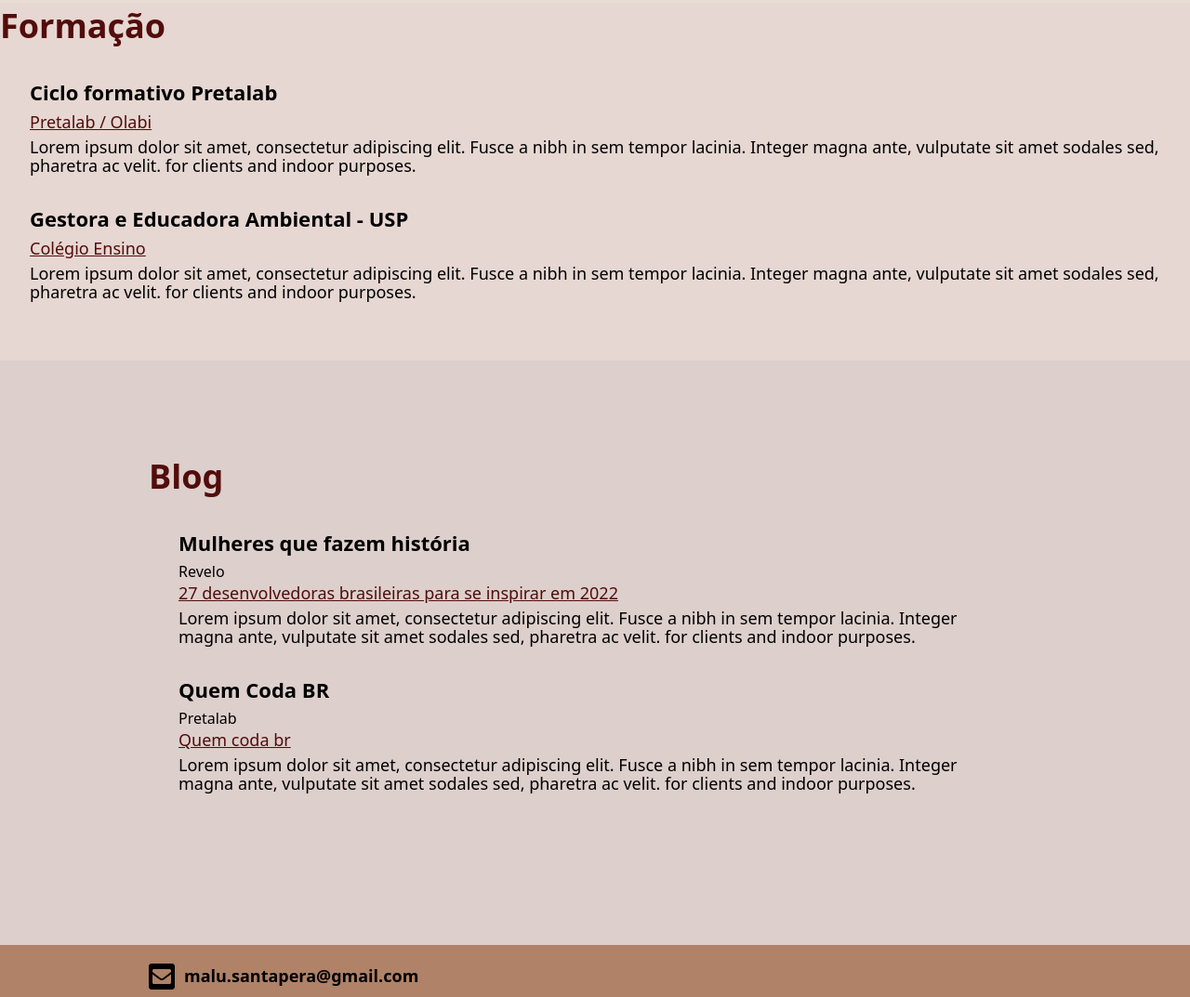
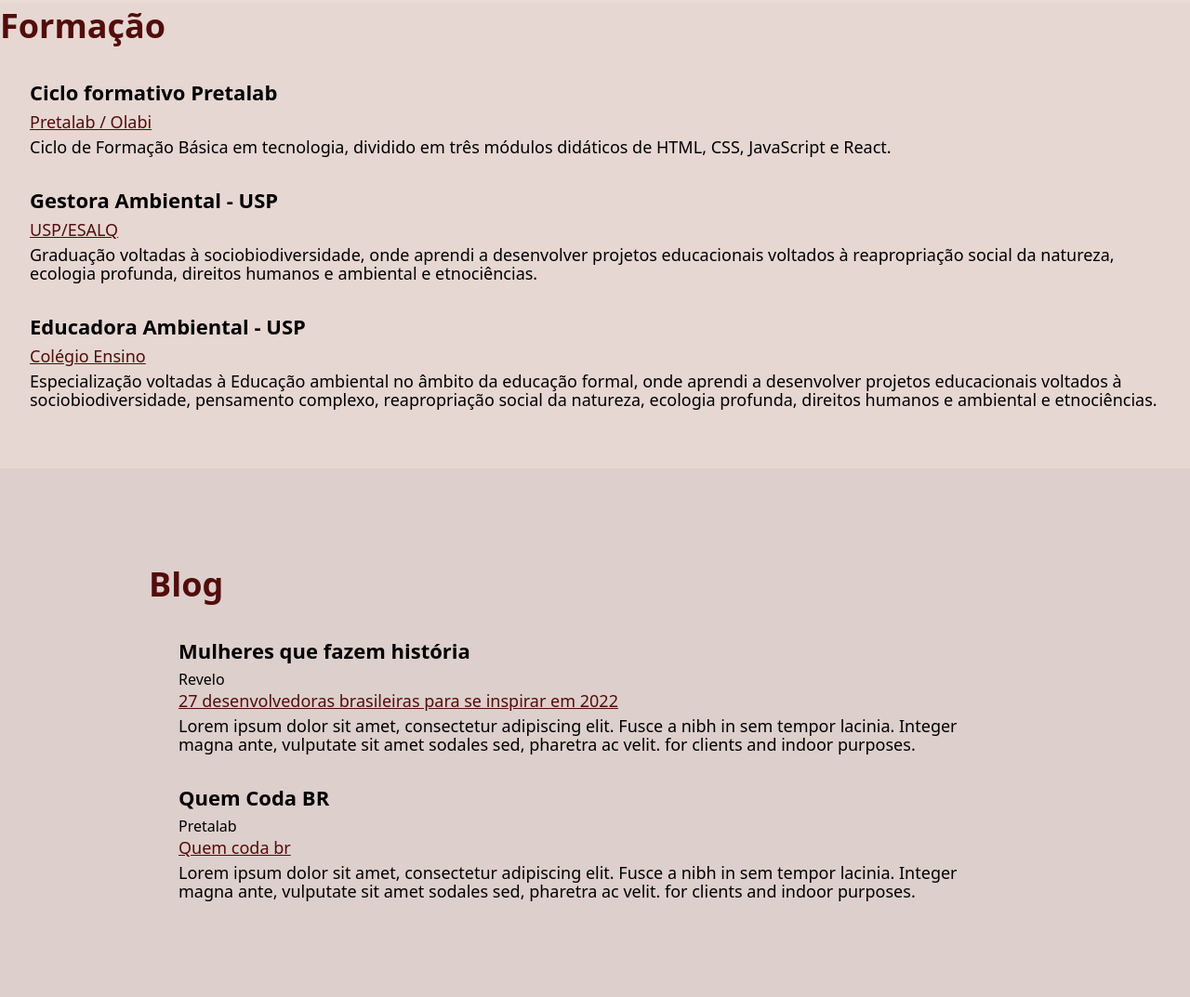
Before and after one commit to MALUSANTANA8/portifolio-malusantana-pretalab, a plain HTML site: page index.html in a window 1280 px wide. Shown: the part 797-1870 px from the top of the page at 93% size. Drawn offline with Linux system fonts and the light colour scheme.

Commit message:
alterando cores de letras e descrição da formação

```diff
--- a/index.html
+++ b/index.html
@@ -59,12 +59,17 @@
                            <li>
                                <p class="lista-titulo">Ciclo formativo Pretalab</p>
                                <a href="https://www.pretalab.com/formacao" target="_blank" class="lista-local">Pretalab / Olabi</a>
-                               <p class="lista-descricao">Lorem ipsum dolor sit amet, consectetur adipiscing elit. Fusce a nibh in sem tempor lacinia. Integer magna ante, vulputate sit amet sodales sed, pharetra ac velit. for clients and indoor purposes.</p>
+                               <p class="lista-descricao">Ciclo de Formação Básica em tecnologia, dividido em três módulos didáticos de HTML, CSS, JavaScript e React.</p>
                            </li>
                            <li>
-                               <p class="lista-titulo">Gestora e Educadora Ambiental - USP</p>
+                            <p class="lista-titulo">Gestora Ambiental - USP</p>
+                            <a href="https://www.esalq.usp.br/graduacao/cursos/gestao-ambiental" target="_blank" class="lista-local">USP/ESALQ</a>
+                            <p class="lista-descricao">Graduação  voltadas à sociobiodiversidade, onde aprendi a desenvolver projetos educacionais voltados à reapropriação social da natureza, ecologia profunda, direitos humanos e ambiental e etnociências.</p>
+                        </li>
+                           <li>
+                               <p class="lista-titulo">Educadora Ambiental - USP</p>
                                <a href="https://www.pretalab.com/formacao" target="_blank" class="lista-local">Colégio Ensino</a>
-                               <p class="lista-descricao">Lorem ipsum dolor sit amet, consectetur adipiscing elit. Fusce a nibh in sem tempor lacinia. Integer magna ante, vulputate sit amet sodales sed, pharetra ac velit. for clients and indoor purposes.</p>
+                               <p class="lista-descricao">Especialização voltadas à Educação ambiental no âmbito da educação formal, onde aprendi a desenvolver projetos educacionais voltados à sociobiodiversidade, pensamento complexo, reapropriação social da natureza, ecologia profunda, direitos humanos e ambiental e etnociências.</p>
                            </li>
                        </ul>
                    </div>
--- a/style.css
+++ b/style.css
@@ -105,6 +105,7 @@ li{
     font-size: 22px;
     color: #000000;
     font-weight: 700;
+    justify-content: left;
 }
 
 .lista-local {
```
